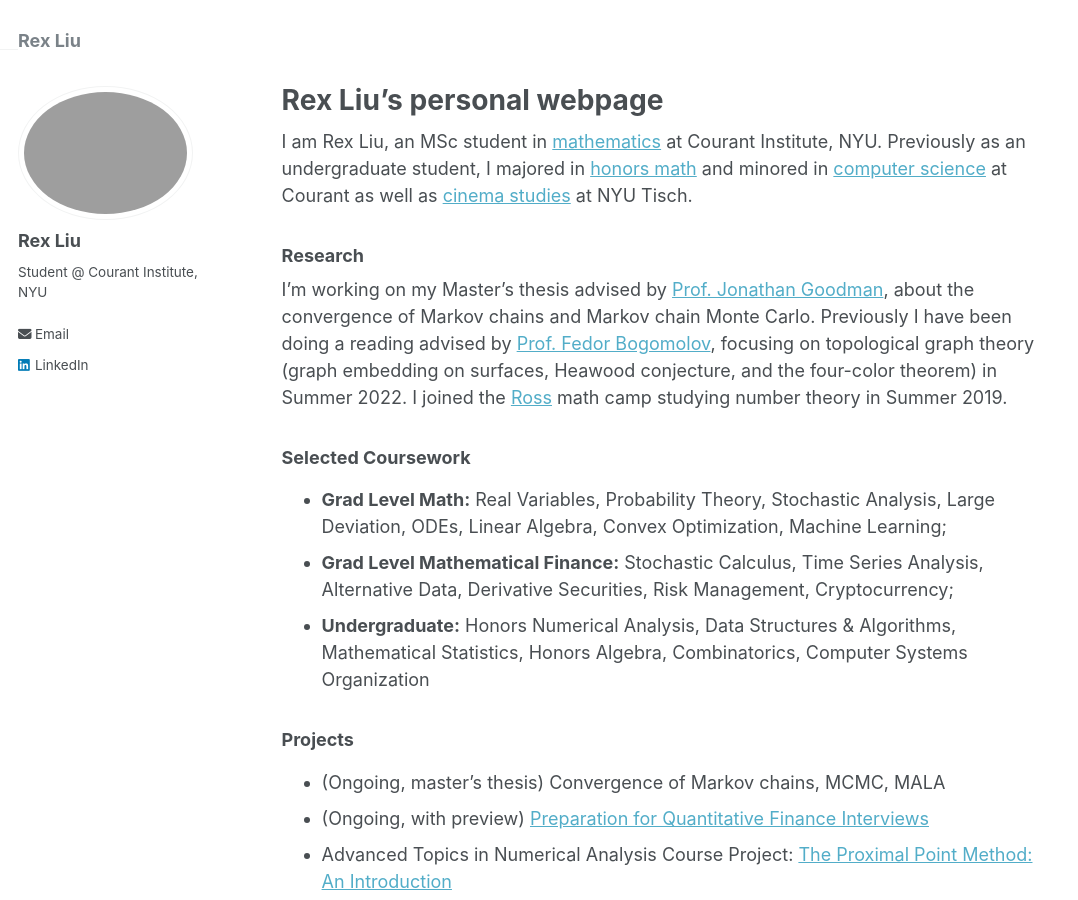
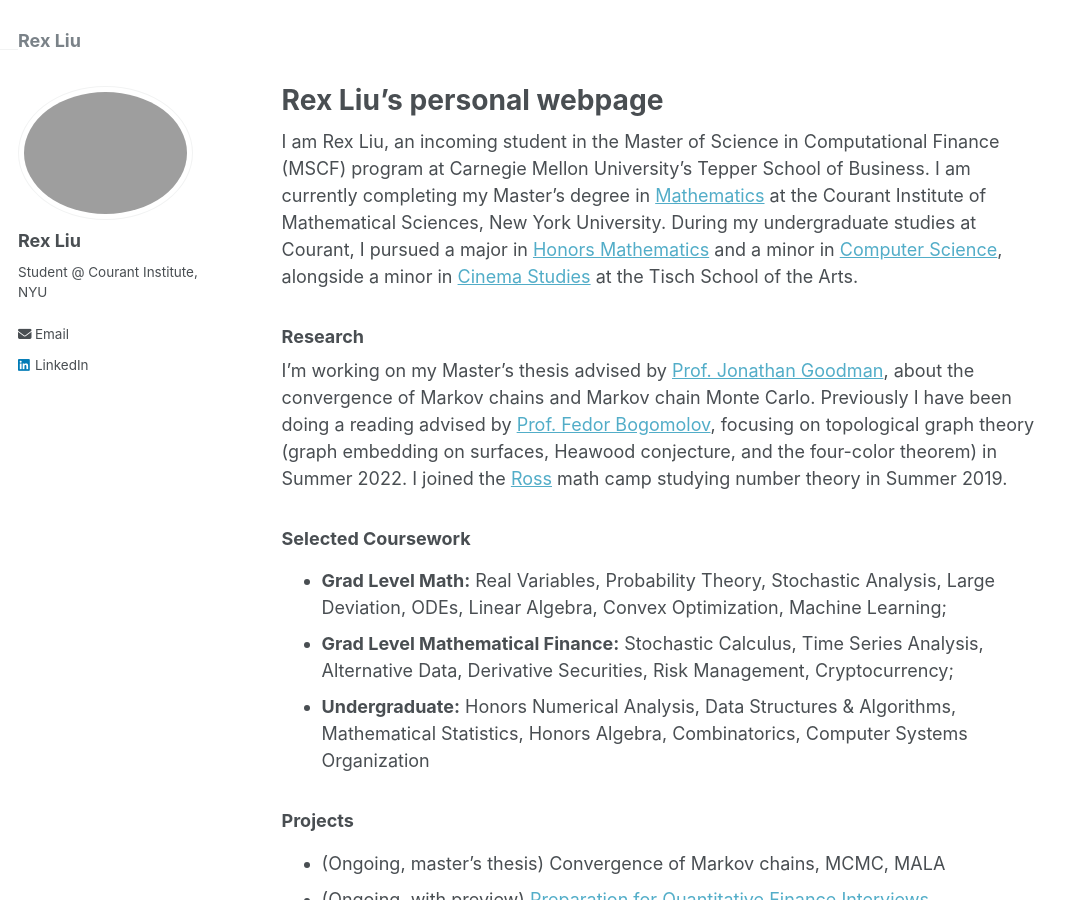
Before and after one commit to RexLiu9/rexliu9.github.io, a Jekyll site: the page built from _pages/about.md, in a window 1280 px wide and 900 px high. Shown: the whole window, without its empty margins (0-1078 px from the left). Built offline with Jekyll 4.4.1, drawn with Linux system fonts in a browser that asks for light colours.

Commit message:
Update about.md

```diff
--- a/_pages/about.md
+++ b/_pages/about.md
@@ -7,7 +7,7 @@ redirect_from:
   - /about.html
 ---
 
-I am Rex Liu, an MSc student in [mathematics](https://math.nyu.edu/dynamic/graduate/ms-gsas/ms-mathematics/) at Courant Institute, NYU. Previously as an undergraduate student, I majored in [honors math](https://math.nyu.edu/dynamic/undergrad/ba-cas/majors-minors/honors-programs/#honors-math-major) and minored in [computer science](https://cs.nyu.edu/home/undergrad/minor_programs.html) at Courant as well as [cinema studies](https://tisch.nyu.edu/cinema-studies) at NYU Tisch.
+I am Rex Liu, an incoming student in the Master of Science in Computational Finance (MSCF) program at Carnegie Mellon University's Tepper School of Business. I am currently completing my Master’s degree in [Mathematics](https://math.nyu.edu/dynamic/graduate/ms-gsas/ms-mathematics/) at the Courant Institute of Mathematical Sciences, New York University. During my undergraduate studies at Courant, I pursued a major in [Honors Mathematics](https://math.nyu.edu/dynamic/undergrad/ba-cas/majors-minors/honors-programs/#honors-math-major) and a minor in [Computer Science](https://cs.nyu.edu/home/undergrad/minor_programs.html), alongside a minor in [Cinema Studies](https://tisch.nyu.edu/cinema-studies) at the Tisch School of the Arts.
 
 ### Research
 I'm working on my Master's thesis advised by [Prof. Jonathan Goodman](https://math.nyu.edu/~goodman/), about the convergence of Markov chains and Markov chain Monte Carlo. Previously I have been doing a reading advised by [Prof. Fedor Bogomolov](https://math.nyu.edu/people/profiles/BOGOMOLOV_Fedor.html), focusing on topological graph theory (graph embedding on surfaces, Heawood conjecture, and the four-color theorem) in Summer 2022. I joined the [Ross](https://rossprogram.org/) math camp studying number theory in Summer 2019.
```
